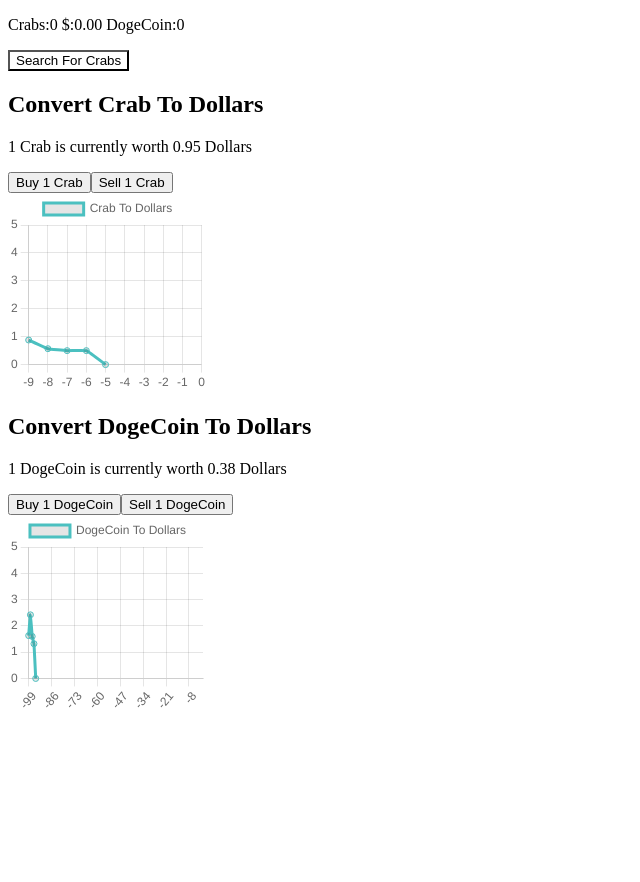
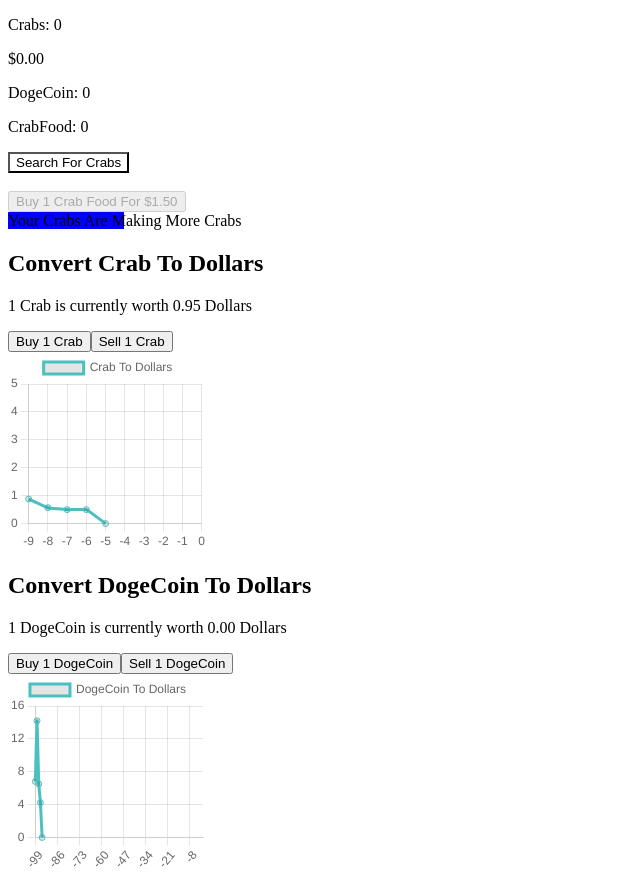
Before and after one commit to salamander77712/Testing-main, a Vue app in the folder Vue.js/Crab App/: page / in a window 1280 px wide. Shown: the whole page, without its empty margins (0-640 px from the left). Before the commit the page ends 800 px from the top, so only its background shows below. Built offline with nearby package versions, Linux system fonts and the light colour scheme.

Commit message:
Added ability to breed crabs

```diff
--- /dev/null
+++ b/Vue.js/Crab App/src/components/CrabBreeding.vue
@@ -0,0 +1,59 @@
+<script>
+export default {
+  props: ['crabFood', 'crabs', 'dollars', 'breedRate', 'millisPerTick', 'ticksPerBreed', 'crabFoodCost'],
+  emits: ['foodBought', 'crabsBreed'],
+  data() {
+    return {
+      ticks: 0
+    }
+  },
+  methods:{
+    breed(){
+      let crabsBreed = this.crabs * this.breedRate;
+      if(crabsBreed > this.crabFood){
+        crabsBreed = this.crabFood;
+      }
+      this.$emit('crabsBreed', crabsBreed);
+    },
+    buyFood(){
+      if(this.dollars >= this.crabFoodCost){
+        this.$emit('foodBought', this.crabFoodCost);
+      }
+    }
+  },
+  computed:{
+    progress(){
+      return (this.ticks / this.ticksPerBreed * 100) + '%'
+    },
+    disableBuying(){
+      if(this.dollars >= this.crabFoodCost){
+        return false;
+      }
+      return true;
+    }
+  },
+  mounted(){
+    setInterval(() =>{
+      if(this.ticks >= this.ticksPerBreed){
+        this.breed();
+        this.ticks = 0;
+      }
+      this.ticks++;
+    }, this.millisPerTick)
+  }
+}
+</script>
+
+<template>
+<div>
+  <button @click="this.buyFood" :disabled="this.disableBuying">Buy 1 Crab Food For ${{this.crabFoodCost.toFixed(2)}}</button>
+  <br>
+  <span>Your Crabs Are Making More Crabs</span>
+</div>
+</template>
+
+<style scoped>
+span{
+  background : linear-gradient(to right, blue v-bind('progress'), rgba(0,0,0,0) v-bind('progress'));
+}
+</style>
--- a/Vue.js/Crab App/src/components/MrKrabs.vue
+++ b/Vue.js/Crab App/src/components/MrKrabs.vue
@@ -1,16 +1,22 @@
 <script setup>
 import CrabButton from './CrabButton.vue'
 import RandForex from './randForex.vue'
+import CrabBreeding from './CrabBreeding.vue'
+import settings from '../data/settings.json'
 </script>
 
 <script>
 export default {
-  emits: ['crab', 'buy', 'sell'],
+  emits: ['crab', 'buy', 'sell', 'foodBought', 'crabsBreed'],
   data() {
     return {
       crabs: 0,
       dollars: 0,
-      doge: 0
+      doge: 0,
+      crabFood: 0,
+      crabSpeedUpgrade: 1,
+      crabWaitingUpgrade: 1,
+      crabChanceUpgrade: 1
     }
   },
   methods:{
@@ -40,35 +46,74 @@
         this.dollars -= dollarsPerDoge;
         this.doge++;
       }
+    },
+    foodBought(foodCost){
+      if(this.dollars >= foodCost){
+        this.dollars -= foodCost;
+        this.crabFood++;
+      }
+    },
+    crabsBreed(amount){
+      if(this.crabFood >= amount){
+        this.crabFood -= amount;
+        this.crabs += amount;
+      }
+    }
+  },
+  computed: {
+    crabWaitingTime(){
+      return settings.crabWaitingTime * this.crabWaitingUpgrade;
+    },
+    crabChance(){
+      return settings.crabChance * this.crabChanceUpgrade;
+    },
+    crabSpeed(){
+      return settings.crabSpeed * this.crabSpeedUpgrade;
     }
   }
 }
 </script>
 
 <template>
-<p>Crabs:{{this.crabs}} $:{{this.dollars.toFixed(2)}} DogeCoin:{{this.doge}}</p>
-<CrabButton @crab="crabFound" waitingTicks="10" successChance="1" millisPerTick="100"></CrabButton>
+<p>Crabs: {{this.crabs}}</p>
+<p>${{this.dollars.toFixed(2)}}</p>
+<p>DogeCoin: {{this.doge}}</p>
+<p>CrabFood: {{this.crabFood}}</p>
+<CrabButton @crab="crabFound" :waitingTicks="this.crabWaitingTime" :successChance="this.crabChance" :millisPerTick="this.crabSpeed"></CrabButton>
+<br>
+<crabBreeding
+:crabFood="this.crabFood"
+:crabs="this.crabs"
+:dollars="this.dollars"
+:breedRate="1.25"
+:millisPerTick="100"
+:ticksPerBreed="100"
+:crabFoodCost="1.5"
+@foodBought="this.foodBought"
+@crabsBreed="this.crabsBreed"
+></crabBreeding>
 <RandForex
 @sell="crabSold"
 @buy="crabBought"
 currencyFrom="Crab"
 currencyTo="Dollars"
-:minPrice="Number(0.5)"
-:maxPrice="Number(5)"
-:maxVolitlity="Number(0.5)"
+:minPrice="Number(settings.crabMinPrice)"
+:maxPrice="Number(settings.crabMaxPrice)"
+:maxVolitlity="Number(settings.crabMaxVolitility)"
 :priceHistoryLength="10"
+:startingPrice="Number(settings.crabStartingPrice)"
 ></RandForex>
 <RandForex
 @sell="dogeSold"
 @buy="dogeBought"
 currencyFrom="DogeCoin"
 currencyTo="Dollars"
-:minPrice="Number(0)"
-:maxPrice="Number(10000)"
-:maxVolitlity="Number(1)"
-:minVolitlity="Number(0.1)"
+:minPrice="settings.dogeMinPrice"
+:maxPrice="settings.dogeMaxPrice"
+:maxVolitlity="settings.dogeMaxVolitlity"
+:minVolitlity="settings.dogeMinVolitlity"
 :precision="2"
-:startingPrice="1"
+:startingPrice="settings.dogeStartingPrice"
 :priceHistoryLength="100"
 ></RandForex>
 </template>
--- /dev/null
+++ b/Vue.js/Crab App/src/data/settings.json
@@ -0,0 +1,14 @@
+{
+    "crabChance" : 3,
+    "crabMinPrice" : 0.5,
+    "crabMaxPrice" : 5,
+    "crabMaxVolitility" : 0.5,
+    "crabStartingPrice" : 1,
+    "crabWaitingTime": 10,
+    "crabSpeed" : 100,
+    "dogeMinPrice" : 0,
+    "dogeMaxPrice" : 1000,
+    "dogeMinVolitlity" : 0.5,
+    "dogeMaxVolitlity" : 10,
+    "dogeStartingPrice" : 1
+}
```
